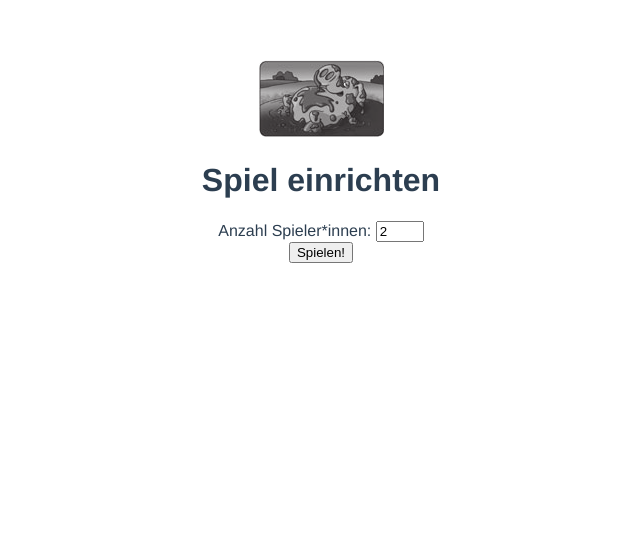
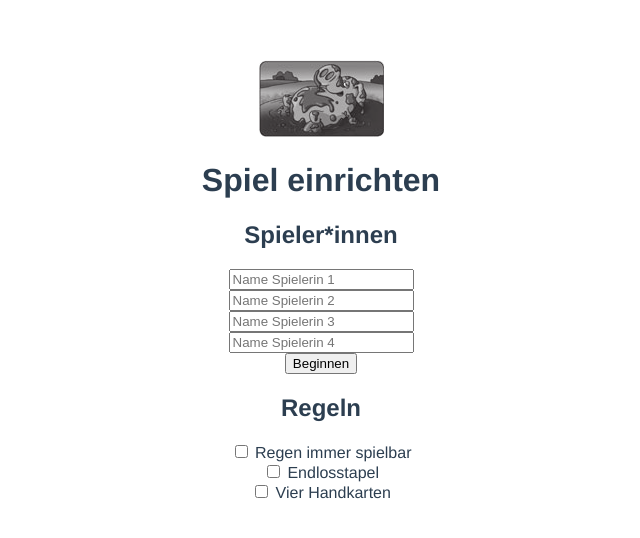
Before and after one commit to HoffmannP/drecksau, a Vue app: page / in a window 1280 px wide. Shown: the top 538 px of the page, without its empty margins (319-959 px from the left). Built offline with nearby package versions, Linux system fonts and the light colour scheme.

Commit message:
Fix: Neue Konfig mit Spielerinnen Namen

```diff
--- a/src/App.vue
+++ b/src/App.vue
@@ -1,7 +1,7 @@
 <template>
   <div id="app">
     <img alt="Drecksau" src="./assets/dreckig.png">
-    <Config v-if="spielerinnen.length === 0" @start="start" />
+    <Config v-if="spielerinnen.length === 0" />
     <Spielerin v-for="spielerinId in spielerinnen" :key="spielerinId" :id="spielerinId" />
   </div>
 </template>
@@ -28,11 +28,6 @@ export default {
   components: {
     Config,
     Spielerin
-  },
-  methods: {
-    start: function (anzahlSpielerinnen) {
-      this.$store.dispatch('addSpielerinnen', anzahlSpielerinnen)
-    }
   }
 }
 </script>
--- a/src/Kartenstapel.js
+++ b/src/Kartenstapel.js
@@ -7,7 +7,6 @@ const KARTEN = Array.prototype.concat(
   Array(8).fill('waschen'),
   Array(4).fill('vernagelt')
 )
-let kartenstapel = mischen(KARTEN)
 
 function mischen (stapel) {
   for (let i = stapel.length - 1; i > 0; i--) {
@@ -17,6 +16,36 @@ function mischen (stapel) {
   return stapel
 }
 
-export default function () {
+export function endlosStapel () {
+  return KARTEN[Math.floor(Math.random() * KARTEN)]
+}
+
+let kartenstapel = mischen(KARTEN)
+
+export function einfacherStapel () {
+  if (kartenstapel.length === 0) {
+    kartenstapel = mischen(KARTEN)
+  }
   return kartenstapel.pop()
 }
+
+export function wegwerfen (karte) {
+  /* do nothing */
+}
+
+export class richtigerStapel {
+  constructor () {
+    this.stapel = mischen(KARTEN)
+    this.ablage = []
+  }
+  ziehen () {
+    if (this.stapel.length === 0) {
+      this.stapel = mischen(this.ablage)
+      this.ablage = []
+    }
+    return this.stapel.pop()
+  }
+  ablegen (karte) {
+    this.ablage.push(karte)
+  }
+}
--- a/src/components/Config.vue
+++ b/src/components/Config.vue
@@ -2,13 +2,20 @@
   <div>
     <h1>Spiel einrichten</h1>
     <div>
-      <label>
-        Anzahl Spieler*innen:
-        <input type="number" min="2" max="4" v-model="anzahl_spielerinnen"/>
-      </label>
+      <h2>Spieler*innen</h2>
+      <div>
+        <input name="spielerin:0" placeholder="Name Spielerin 1" v-model="spielerinnen[0]" /><br>
+        <input name="spielerin:1" placeholder="Name Spielerin 2" v-model="spielerinnen[1]" /><br>
+        <input name="spielerin:2" placeholder="Name Spielerin 3" v-model="spielerinnen[2]" /><br>
+        <input name="spielerin:3" placeholder="Name Spielerin 4" v-model="spielerinnen[3]" /><br>
+      </div>
+      <button @click="start">Beginnen</button>
     </div>
     <div>
-      <button @click="start">Spielen!</button>
+      <h2>Regeln</h2>
+      <label><input type="checkbox" /> Regen immer spielbar</label><br>
+      <label><input type="checkbox" /> Endlosstapel</label><br>
+      <label><input type="checkbox" /> Vier Handkarten</label><br>
     </div>
   </div>
 </template>
@@ -18,15 +25,29 @@
 </style>
 
 <script>
+const reduceToUnique = function (a, c) {
+  let d = c
+  let i = 2
+  while (a.includes(d)) {
+    d = c + '' + i++
+  }
+  return [ ...a, d ]
+}
+
 export default {
   data: function () {
     return {
-      anzahl_spielerinnen: 2
+      spielerinnen: []
     }
   },
   methods: {
     start: function () {
-      this.$emit('start', this.anzahl_spielerinnen)
+      this.$store.dispatch(
+        'addSpielerinnen',
+        this.spielerinnen
+          .filter(s => s.length > 0)
+          .reduce(reduceToUnique, [])
+      )
     }
   }
 }
--- a/src/store.js
+++ b/src/store.js
@@ -13,10 +13,6 @@ const DEFAULT_SCHWEIN = _ => ({
   vernagelt: false,
   highlight: ''
 })
-
-function genId (state, category) {
-  return `${category}:${state[category].length}`
-}
 
 export default new Vuex.Store({
   strict: true,
@@ -149,8 +145,7 @@ export default new Vuex.Store({
     setAktiveKarte (state, karteId) {
       state.aktive_karte = karteId
     },
-    addSpielerin (state, anzahlSchweine) {
-      const spielerinId = genId(state, 'spielerinnen')
+    addSpielerin (state, { spielerinId, anzahlSchweine }) {
       const schweine = Array(anzahlSchweine).fill(DEFAULT_SCHWEIN()).map((s, i) => ({ ...s, id: `schwein:${spielerinId}:${i}` }))
       const karten = Array(HANDKARTEN).fill({}).map((_, i) => ({ id: `karte:${spielerinId}:${i}`, value: neueKarte() }))
       state.schweine = [...state.schweine, ...schweine]
@@ -170,10 +165,9 @@ export default new Vuex.Store({
     }
   },
   actions: {
-    addSpielerinnen ({ commit }, anzahlSpielerinnen) {
-      for (let i = 0; i < anzahlSpielerinnen; i++) {
-        commit('addSpielerin', SCHWEINE_PRO_SPIELERIN[anzahlSpielerinnen])
-      }
+    addSpielerinnen ({ commit }, spielerinnen) {
+      console.log(spielerinnen)
+      spielerinnen.forEach(s => commit('addSpielerin', { spielerinId: s, anzahlSchweine: SCHWEINE_PRO_SPIELERIN[spielerinnen.length] }))
     },
     karteTesten ({ commit, getters }, karteId) {
       if (getters.spielerinDerKarte(karteId) !== getters.current) {
```
Also changed, not shown: 1 other file (tests, documents, lock files or other folders).
